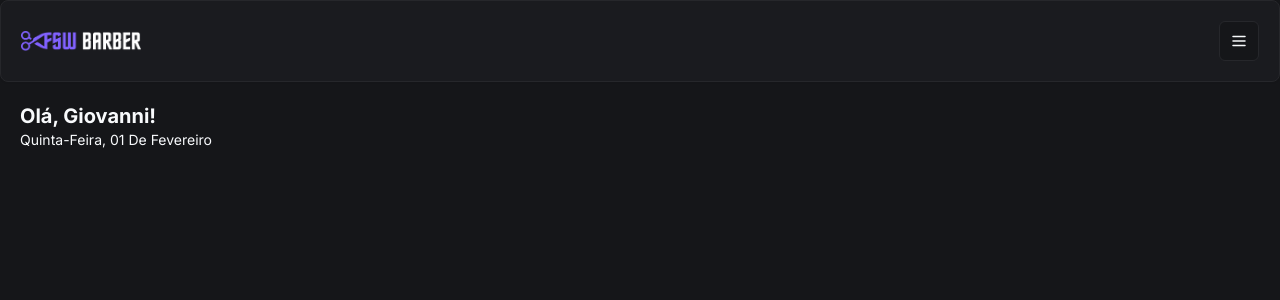
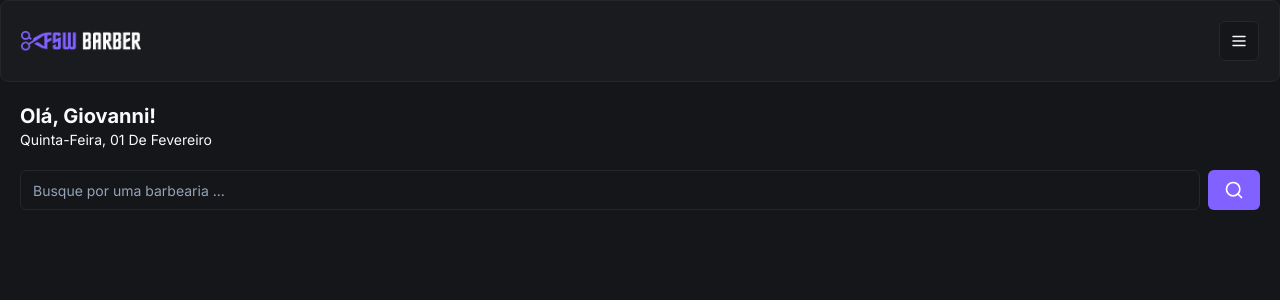
Before and after one commit to giovannichitarrelli/Barber, a Next.js app: page / in a window 1280 px wide. Shown: the top 300 px of the page. Built offline with nearby package versions, Linux system fonts and the light colour scheme.

Commit message:
feat: add initial search component

```diff
--- /dev/null
+++ b/app/(home)/_components/search.tsx
@@ -0,0 +1,20 @@
+
+"use client";
+
+import { Button } from "@/app/_components/ui/button";
+import { Input } from "@/app/_components/ui/input";
+import { SearchIcon } from "lucide-react";
+
+
+const Search = () => {
+    return (
+        <div className=" flex items-center gap-2">
+            <Input placeholder="Busque por uma barbearia ..." />
+            <Button variant="default">
+                <SearchIcon size={20} />
+            </Button>
+        </div>
+    );
+}
+
+export default Search;
--- a/app/(home)/page.tsx
+++ b/app/(home)/page.tsx
@@ -1,6 +1,7 @@
 import { format } from 'date-fns';
 import Header from '../_components/header';
 import { ptBR } from 'date-fns/locale';
+import Search from './_components/search';
 
 export default function Home() {
   return (
@@ -15,6 +16,9 @@
         })}</p>
       </div>
 
+      <div className='p-5'>
+        <Search />
+      </div>
 
     </div>
   );
--- /dev/null
+++ b/app/_components/ui/input.tsx
@@ -0,0 +1,25 @@
+import * as React from "react"
+
+import { cn } from "@/app/_lib/utils"
+
+export interface InputProps
+  extends React.InputHTMLAttributes<HTMLInputElement> {}
+
+const Input = React.forwardRef<HTMLInputElement, InputProps>(
+  ({ className, type, ...props }, ref) => {
+    return (
+      <input
+        type={type}
+        className={cn(
+          "flex h-10 w-full rounded-md border border-input bg-background px-3 py-2 text-sm ring-offset-background file:border-0 file:bg-transparent file:text-sm file:font-medium placeholder:text-muted-foreground focus-visible:outline-none focus-visible:ring-2 focus-visible:ring-ring focus-visible:ring-offset-2 disabled:cursor-not-allowed disabled:opacity-50",
+          className
+        )}
+        ref={ref}
+        {...props}
+      />
+    )
+  }
+)
+Input.displayName = "Input"
+
+export { Input }
```
